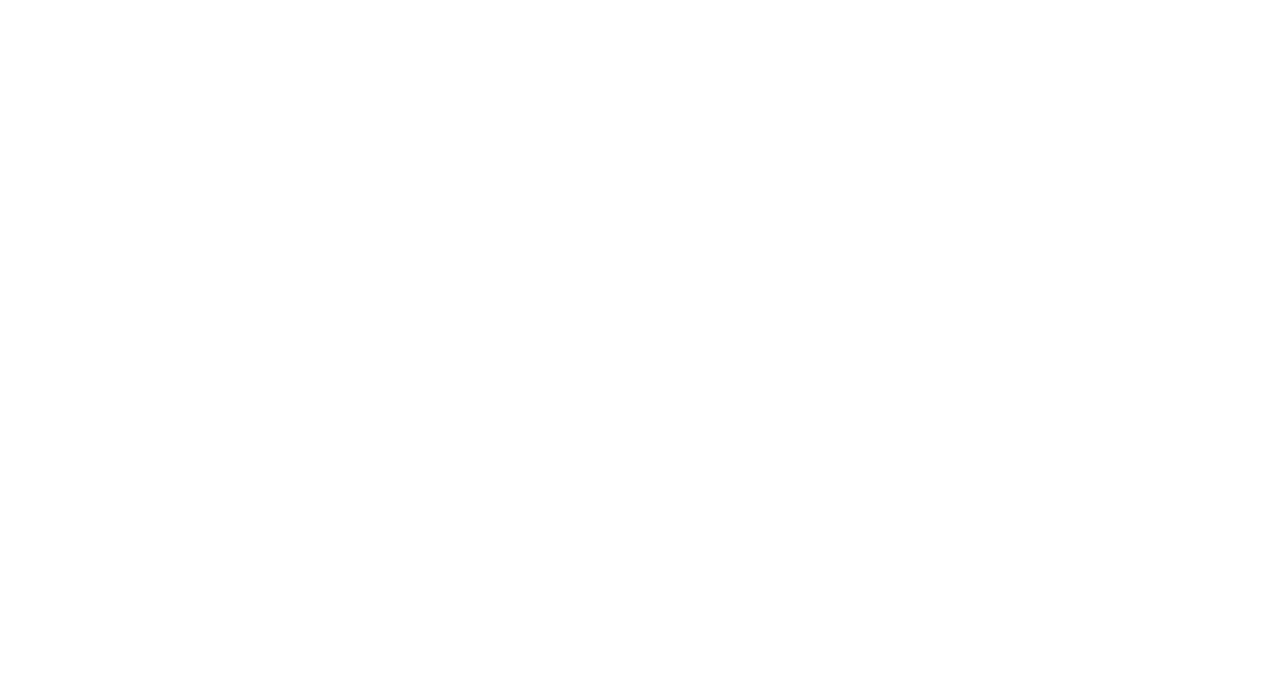
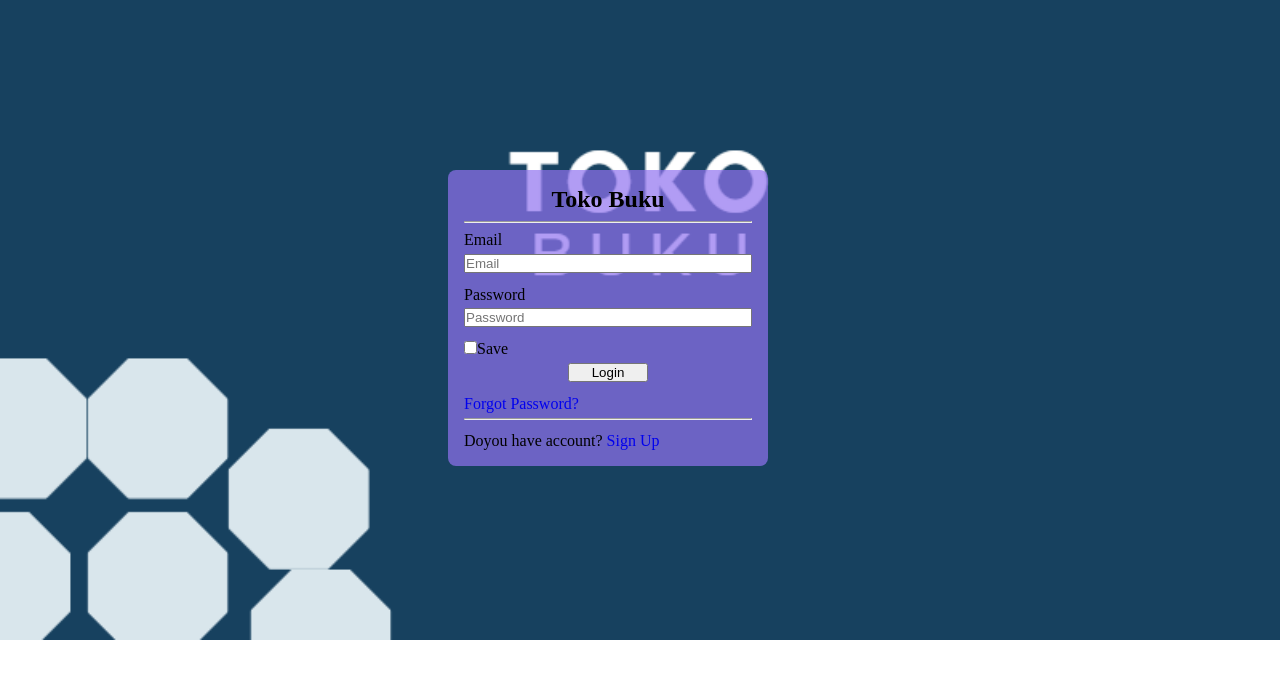
Before and after one commit to dimasabya/Toko-Buku, a plain HTML site: page login.html in a window 1280 px wide. Drawn offline with Linux system fonts and the light colour scheme.

Commit message:
update login

```diff
--- /dev/null
+++ b/css/login.css
@@ -0,0 +1,65 @@
+:root {
+    --bg: #ECF2FF;
+    --primary: #655DBB;
+    --secondary: #BFACE2;
+}
+
+html {
+    scroll-behavior: smooth;
+}
+
+* {
+    margin: 0;
+    padding: 0;
+    box-sizing: border-box;
+    text-decoration: none;
+}
+
+body {
+    background-image: url('/assets/images/baner/bg.png');
+    background-repeat: no-repeat;
+    background-size: cover;
+    background-position: center;
+    display: grid;
+    place-content: center;
+}
+
+.continer {
+    background-color: rgba(145, 114, 239, .7);
+    position: absolute;
+    top: 170px;
+    left: 35%;
+    padding: 1rem;
+    border-radius: .5rem;
+    width: 20rem;
+}
+
+.continer h2 {
+    text-align: center;
+    margin-bottom: .5rem;
+    color: black;
+}
+
+.continer h2 a {
+    color: black;
+}
+
+form {
+    display: flex;
+    flex-direction: column;
+    gap: .3rem;
+}
+
+button {
+    margin: auto;
+    width: 5rem;
+    margin-bottom: .5rem;
+}
+
+button:hover {
+    background-color: yellow;
+}
+
+form .text {
+    margin-top: .5rem;
+}
--- a/login.html
+++ b/login.html
@@ -6,10 +6,25 @@
     <meta http-equiv="X-UA-Compatible" content="IE=edge">
     <meta name="viewport" content="width=device-width, initial-scale=1.0">
     <title>Login</title>
+    <link rel="stylesheet" href="css/login.css">
 </head>
 
 <body>
-
+    <div class="continer">
+        <h2><a href="index.html">Toko Buku</a></h2>
+        <hr>
+        <form action="">
+            <p class="text">Email</p>
+            <input type="email" name="" id="" placeholder="Email">
+            <p class="text">Password</p>
+            <input type="password" name="" id="" placeholder="Password">
+            <p class="text"><input type="checkbox" name="" id="">Save</p>
+            <button>Login</button>
+            <a href="#">Forgot Password?</a>
+            <hr>
+            <p class="text">Doyou have account? <a href="#">Sign Up</a></p>
+        </form>
+    </div>
 </body>
 
 </html>
```
Also changed, not shown: assets/images/baner/bg-login.png (added), assets/images/baner/bg.png (added).
